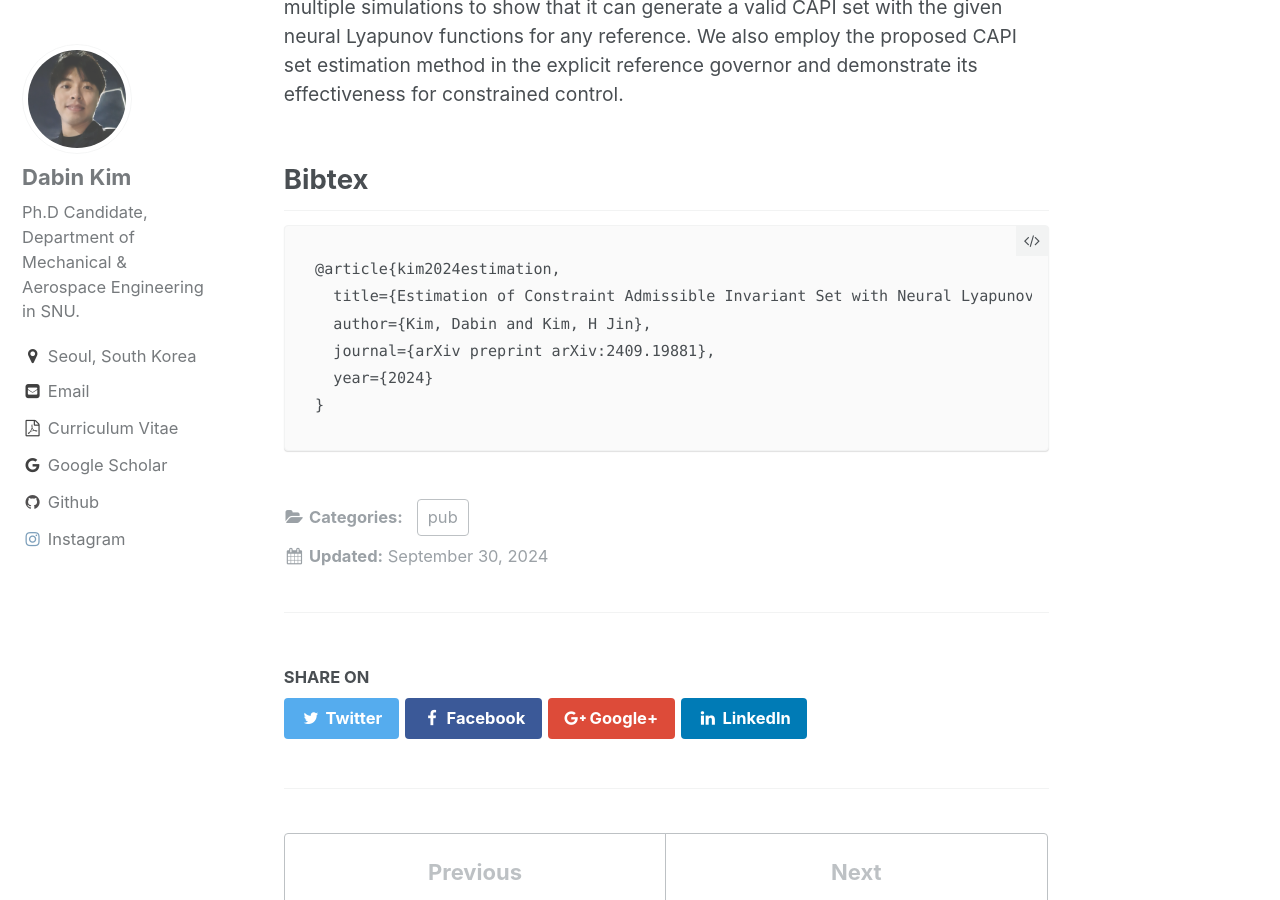
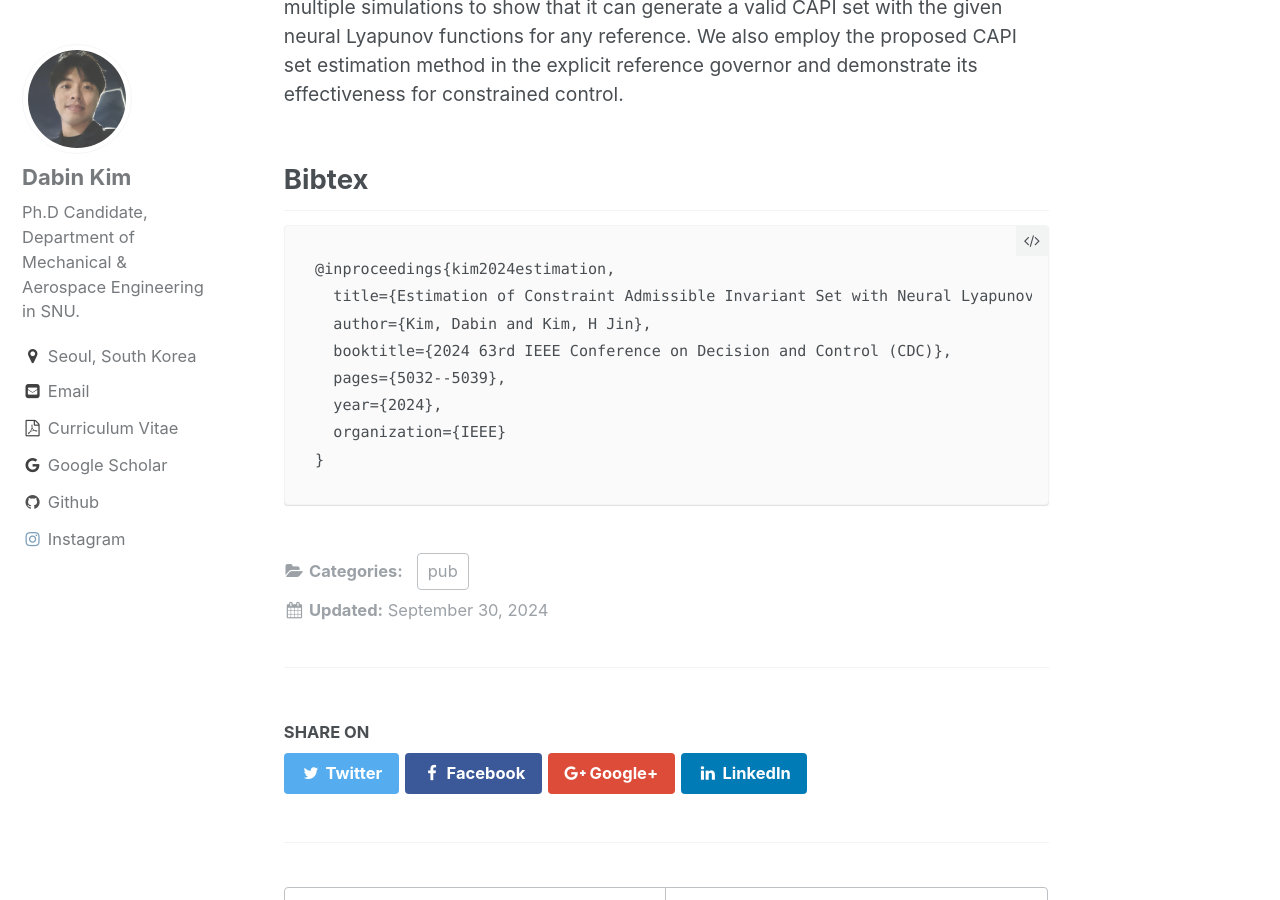
Before and after one commit to dabinkim-LGOM/dabinkim-LGOM.github.io, a Jekyll site: the page built from pub/_posts/2024-09-30-Estimation of Constraint Admissible Invariant Set with Neural Lyapunov Function.md, in a window 1280 px wide and 900 px high, scrolled down 737 px. Built offline with Jekyll 4.4.1, drawn with Linux system fonts in a browser that asks for light colours.

Commit message:
Update 2024-09-30-Estimation of Constraint Admissible Invariant Set with Neural Lyapunov Function.md

````diff
--- a/pub/_posts/2024-09-30-Estimation of Constraint Admissible Invariant Set with Neural Lyapunov Function.md
+++ b/pub/_posts/2024-09-30-Estimation of Constraint Admissible Invariant Set with Neural Lyapunov Function.md
@@ -22,10 +22,12 @@ Constraint admissible positively invariant (CAPI) sets play a pivotal role in en
 
 ## Bibtex <a id="bibtex"></a>
 ```
-@article{kim2024estimation,
+@inproceedings{kim2024estimation,
   title={Estimation of Constraint Admissible Invariant Set with Neural Lyapunov Function},
   author={Kim, Dabin and Kim, H Jin},
-  journal={arXiv preprint arXiv:2409.19881},
-  year={2024}
+  booktitle={2024 63rd IEEE Conference on Decision and Control (CDC)},
+  pages={5032--5039},
+  year={2024},
+  organization={IEEE}
 }
 ```
````
